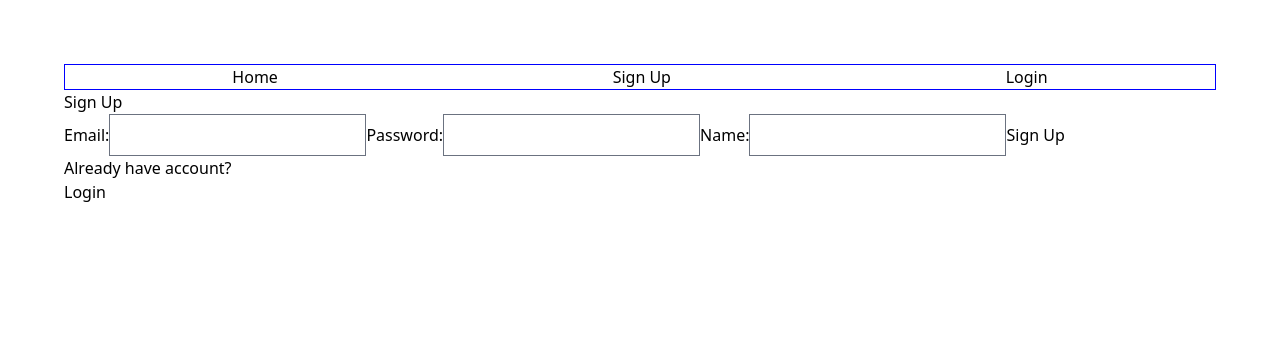
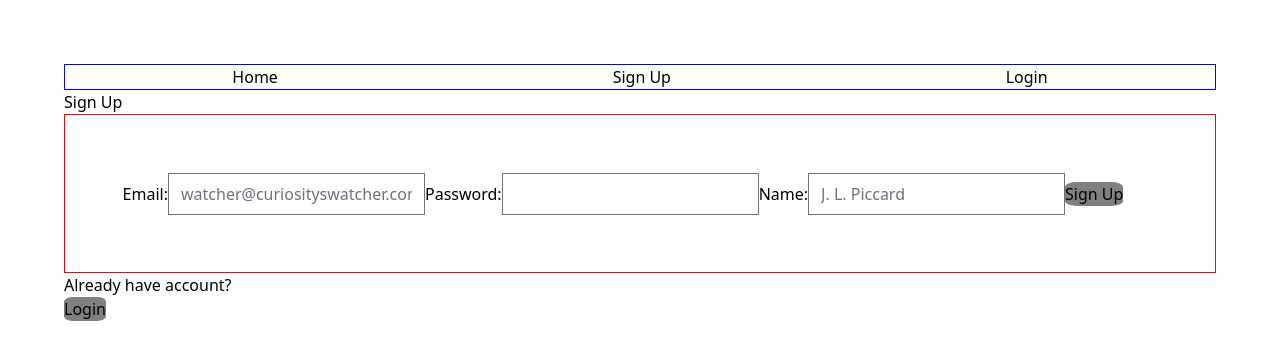
Before and after one commit to BardoAlacran/Project-3-frontend, a React (Create React App) app: page /signup in a window 1280 px wide. Shown: the top 360 px of the page. Built offline with nearby package versions, Linux system fonts and the light colour scheme; no server answers.

Commit message:
some css added to login and signup

```diff
--- a/src/index.css
+++ b/src/index.css
@@ -20,7 +20,6 @@ body {
   justify-content: space-around;
 }
 .button {
-  border: 1px solid green;
   background: grey;
   border-radius: 20%;
 }
--- a/src/pages/Home.jsx
+++ b/src/pages/Home.jsx
@@ -29,7 +29,7 @@ function Home() {
       });
   }, []);
 
-  console.log(posts);
+  console.log('posts:', posts);
 
   return (
     <div>
--- a/src/pages/LoginPage.jsx
+++ b/src/pages/LoginPage.jsx
@@ -30,22 +30,32 @@ function LoginPage() {
   };
 
   return (
-    <div className="LoginPage">
+    <div>
       <h1>Login</h1>
 
-      <form onSubmit={handleLoginSubmit}>
+      <form className="card" onSubmit={handleLoginSubmit}>
         <label>Email:</label>
-        <input type="email" name="email" value={email} onChange={handleEmail} />
+        <input
+          type="email"
+          name="email"
+          value={email}
+          onChange={handleEmail}
+          placeholder="watcher@curiosityswatcher.com"
+        />
 
         <label>Password:</label>
         <input type="password" name="password" value={password} onChange={handlePassword} />
 
-        <button type="submit">Login</button>
+        <button className="button" type="submit">
+          Login
+        </button>
       </form>
       {errorMessage && <p className="error-message">{errorMessage}</p>}
 
       <p>Dont have an account yet?</p>
-      <Link to={'/signup'}> Sign Up</Link>
+      <Link to={'/signup'}>
+        <button className="button">Sign Up</button>
+      </Link>
     </div>
   );
 }
--- a/src/pages/SignupPage.jsx
+++ b/src/pages/SignupPage.jsx
@@ -34,26 +34,36 @@ function SignupPage() {
   };
 
   return (
-    <div className="SignupPage">
+    <div>
       <h1>Sign Up</h1>
 
-      <form onSubmit={handleSignupSubmit}>
+      <form className="card" onSubmit={handleSignupSubmit}>
         <label>Email:</label>
-        <input type="email" name="email" value={email} onChange={handleEmail} />
+        <input
+          type="email"
+          name="email"
+          value={email}
+          onChange={handleEmail}
+          placeholder="watcher@curiosityswatcher.com"
+        />
 
         <label>Password:</label>
         <input type="password" name="password" value={password} onChange={handlePassword} />
 
         <label>Name:</label>
-        <input type="text" name="name" value={name} onChange={handleName} />
+        <input type="text" name="name" value={name} onChange={handleName} placeholder="J. L. Piccard" />
 
-        <button type="submit">Sign Up</button>
+        <button className="button" type="submit">
+          Sign Up
+        </button>
       </form>
 
       {errorMessage && <p className="error-message">{errorMessage}</p>}
 
       <p>Already have account?</p>
-      <Link to={'/login'}> Login</Link>
+      <Link to={'/login'}>
+        <button className="button">Login</button>
+      </Link>
     </div>
   );
 }
```
